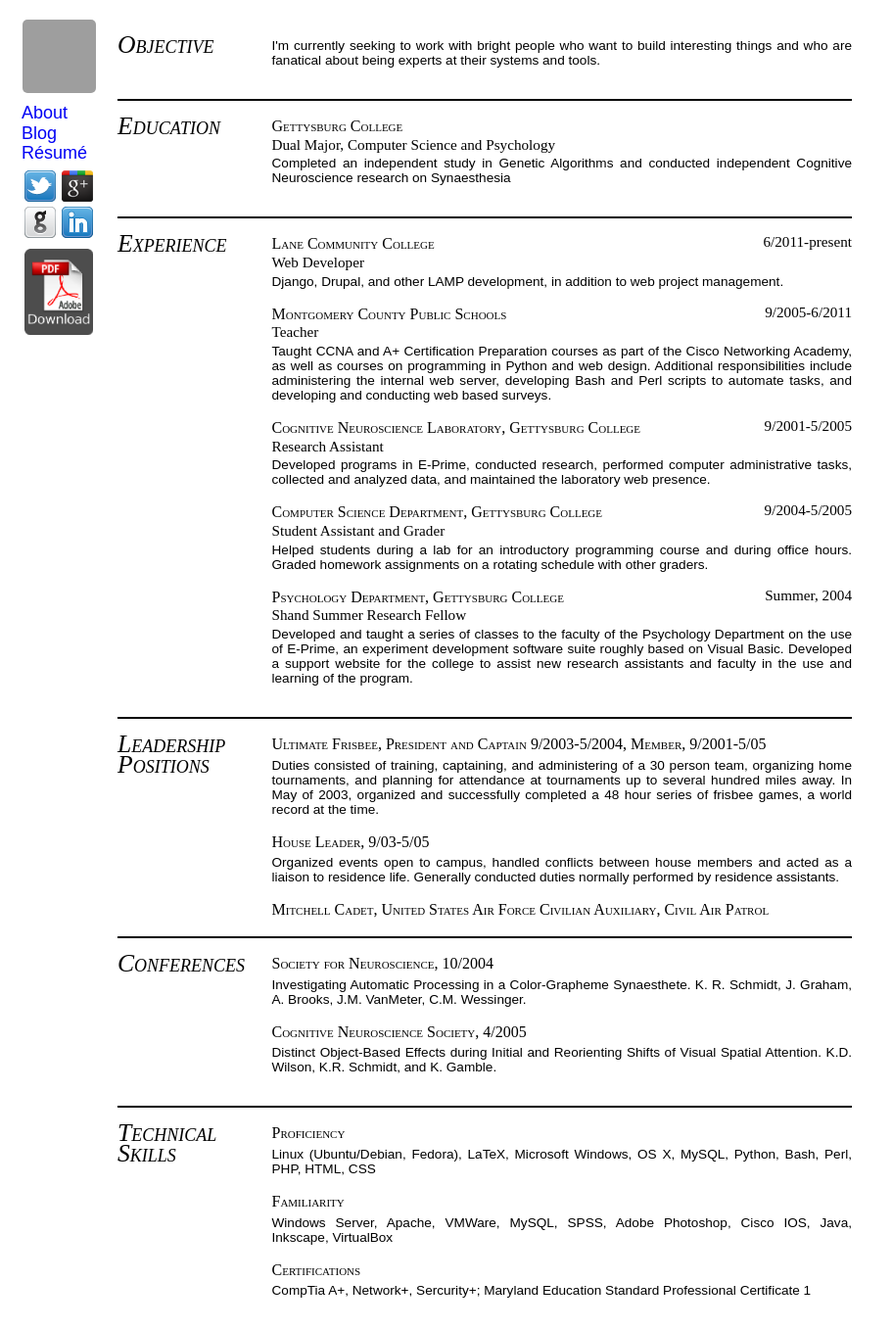
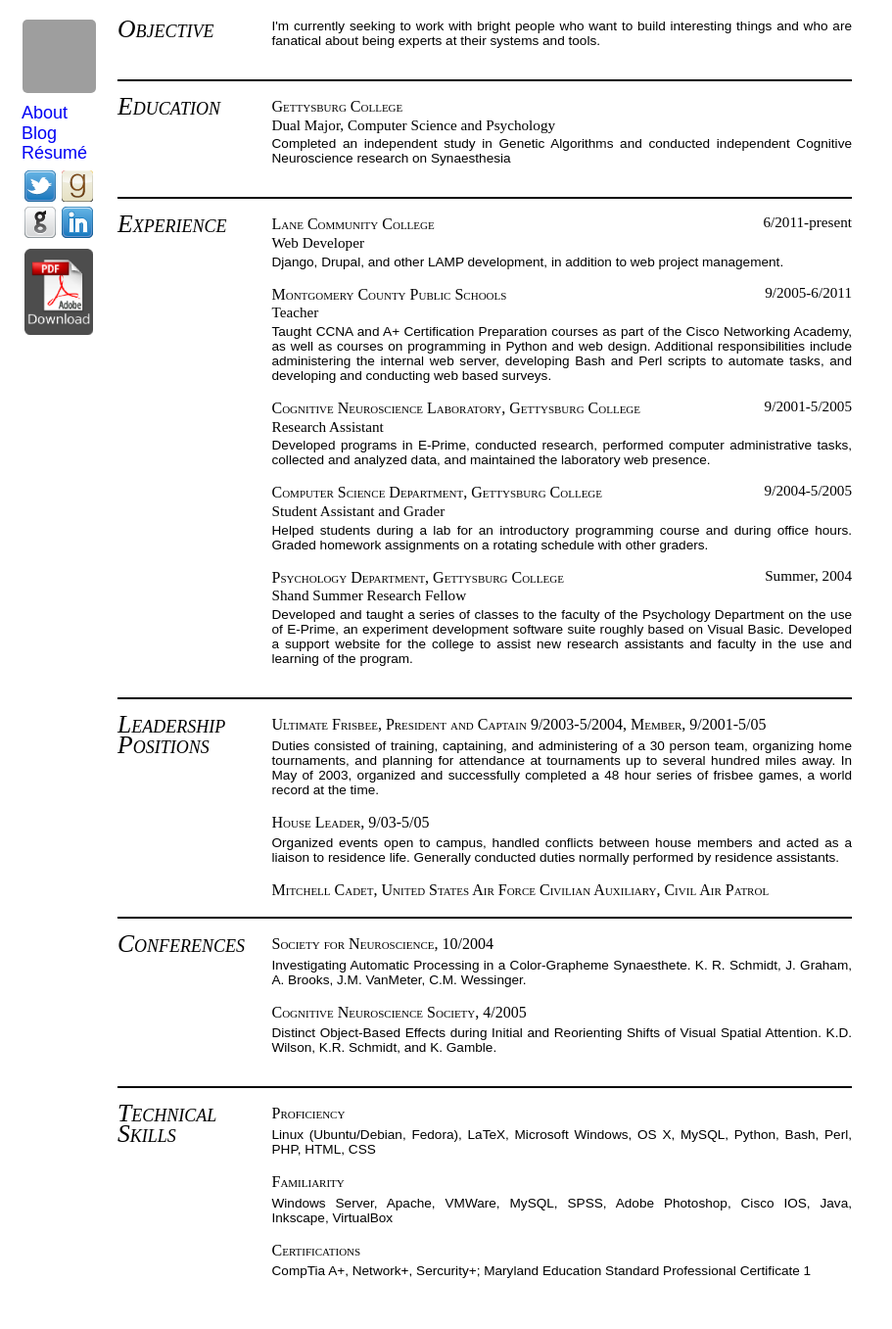
Before and after one commit to krschmidt/krschmidt.github.com, a Jekyll site: the page built from resume.html, in a window 1280 px wide. Shown: the whole page at 98% size, without its empty margins (0-911 px from the left). Built offline with Jekyll 4.4.1, drawn with Linux system fonts in a browser that asks for light colours; nearby versions of some CDN libraries; some web fonts are replaced; grey boxes are pictures that could not be loaded.

Commit message:
swapped google+ for goodreads

```diff
--- a/_layouts/layout.html
+++ b/_layouts/layout.html
@@ -36,8 +36,8 @@
 				<a href="https://twitter.com/Kyle_R_Schmidt" class="sprite sprite-twitter">
 					<span class="invisible">Follow me on Twitter</span>
 				</a>
-				<a href="https://plus.google.com/110355226499364639482" class="sprite sprite-google-plus">
-					<span class="invisible">Circle me on Google+</span>
+				<a href="https://www.goodreads.com/VeryHungryRaptor" class="sprite sprite-goodreads">
+					<span class="invisible">See what I'm reading on Goodreads</span>
 				</a>
 			</div>
 			<div>
--- a/sass/screen.scss
+++ b/sass/screen.scss
@@ -123,7 +123,7 @@ article {
   background-position: 0 -32px;
 }
 
-.sprite-google-plus {
+.sprite-goodreads {
   background-position: 0 -64px;
 }
 
--- a/stylesheets/screen.css
+++ b/stylesheets/screen.css
@@ -182,39 +182,43 @@ a:visited.tag.development {
   padding: 1em 0;
 }
 /* line 18, ../sass/_resume.scss */
+#resume .section-row:first-child {
+  padding-top: 0;
+}
+/* line 22, ../sass/_resume.scss */
 #resume .section-row:last-child {
   border-bottom: 0;
 }
-/* line 23, ../sass/_resume.scss */
+/* line 27, ../sass/_resume.scss */
 #resume #content {
   width: 750px;
 }
-/* line 27, ../sass/_resume.scss */
+/* line 31, ../sass/_resume.scss */
 #resume .info-title {
   float: left;
   width: 19%;
 }
-/* line 31, ../sass/_resume.scss */
+/* line 35, ../sass/_resume.scss */
 #resume .info-title h1 {
   font-size: 160%;
   font-style: italic;
 }
-/* line 37, ../sass/_resume.scss */
+/* line 41, ../sass/_resume.scss */
 #resume .info {
   margin-left: 21%;
 }
-/* line 40, ../sass/_resume.scss */
+/* line 44, ../sass/_resume.scss */
 #resume .info h1 {
   font-size: 100%;
 }
-/* line 44, ../sass/_resume.scss */
+/* line 48, ../sass/_resume.scss */
 #resume .info h2 {
   font-size: 95%;
   font-weight: normal;
   line-height: 1.1em;
   margin: 0;
 }
-/* line 51, ../sass/_resume.scss */
+/* line 55, ../sass/_resume.scss */
 #resume .info p {
   font-size: 85%;
   line-height: 1.1em;
@@ -222,16 +226,16 @@ a:visited.tag.development {
   margin-top: 4px;
   text-align: justify;
 }
-/* line 60, ../sass/_resume.scss */
+/* line 64, ../sass/_resume.scss */
 #resume .dates {
   float: right;
 }
-/* line 64, ../sass/_resume.scss */
+/* line 68, ../sass/_resume.scss */
 #resume .boringlink {
   color: #050505;
   text-decoration: none;
 }
-/* line 69, ../sass/_resume.scss */
+/* line 73, ../sass/_resume.scss */
 #resume .download-icon {
   left: 25px;
   position: absolute;
@@ -375,7 +379,7 @@ article img {
 }
 
 /* line 126, ../sass/screen.scss */
-.sprite-google-plus {
+.sprite-goodreads {
   background-position: 0 -64px;
 }
 
```
Also changed, not shown: img/sprite.png.
